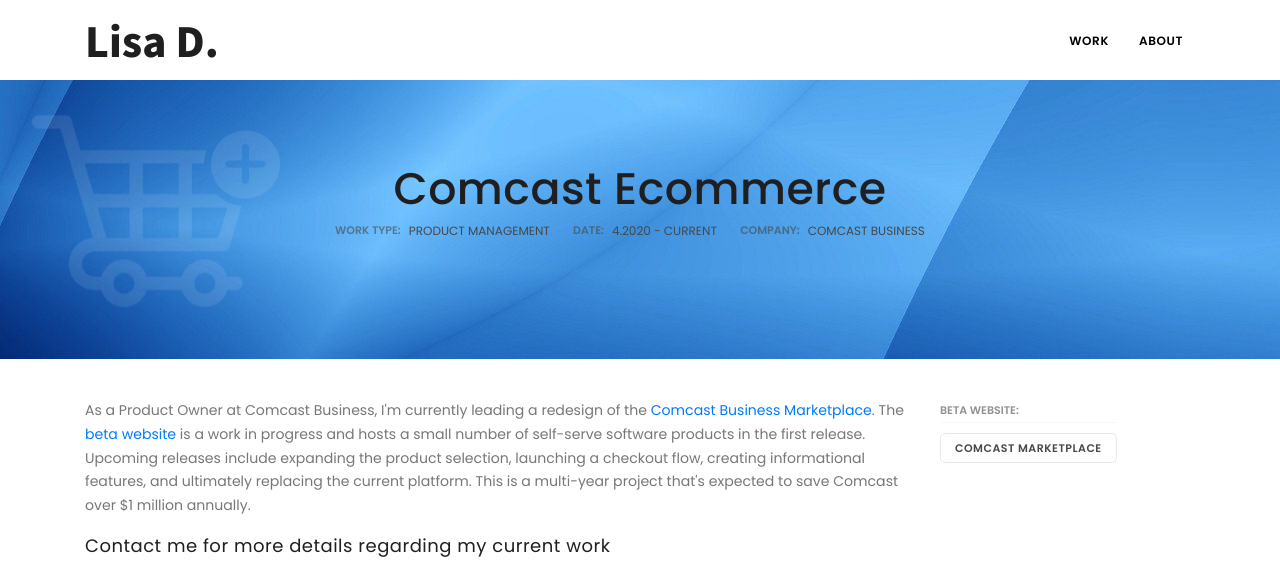
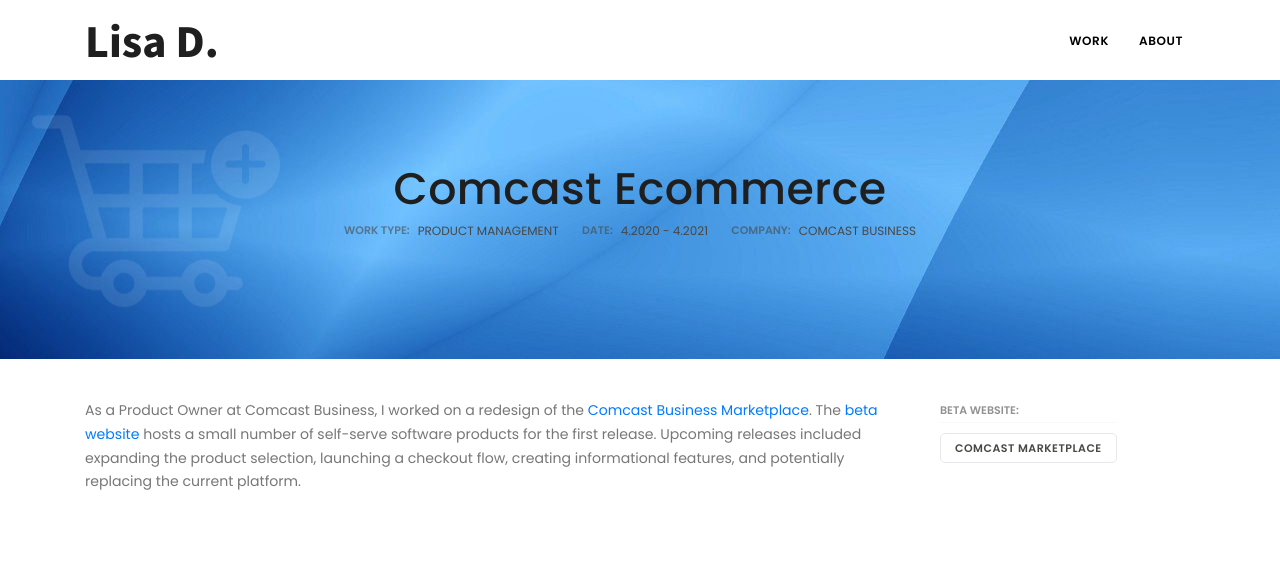
Before and after one commit to ldemusis/lisademusis.com, a plain HTML site: page cb-ecommerce.html in a window 1280 px wide. Shown: the top 571 px of the page. Drawn offline with Linux system fonts and the light colour scheme; files whose address does not match are found by name.

Commit message:
Detail updates
Updated project details and paragraph to align with new job

```diff
--- a/cb-ecommerce.html
+++ b/cb-ecommerce.html
@@ -61,7 +61,7 @@
                         <div class="attribute">
                             <strong>Work Type:</strong>Product Management</div>
                         <div class="attribute"><strong>Date:</strong>
-                            4.2020 - Current</div>
+                            4.2020 - 4.2021</div>
                         <div class="attribute">
                             <strong>Company:</strong>Comcast Business</div>
                     </div>
@@ -75,8 +75,7 @@
                 <div class="row m-b-40">
                     <div class="col-lg-9 col-md-9 col-sm-12 left">
                         <div class="project-description">
-                            <p>As a Product Owner at Comcast Business, I'm currently leading a redesign of the <a href="https://cloudsolutions.comcast.com/home" title="Comcast Business Marketplace" target="_blank">Comcast Business Marketplace</a>. The <a href="https://cloudsolutions2.comcast.com/home" title="Comcast Business Marketplace Beta" target="_blank">beta website</a> is a work in progress and hosts a small number of self-serve software products in the first release. Upcoming releases include expanding the product selection, launching a checkout flow, creating informational features, and ultimately replacing the current platform. This is a multi-year project that's expected to save Comcast over $1 million annually.</p>
-                            <h3>Contact me for more details regarding my current work</h3>
+                            <p>As a Product Owner at Comcast Business, I worked on a redesign of the <a href="https://cloudsolutions.comcast.com/home" title="Comcast Business Marketplace" target="_blank">Comcast Business Marketplace</a>. The <a href="https://cloudsolutions2.comcast.com/home" title="Comcast Business Marketplace Beta" target="_blank">beta website</a> hosts a small number of self-serve software products for the first release. Upcoming releases included expanding the product selection, launching a checkout flow, creating informational features, and potentially replacing the current platform.</p>
                         </div>
                     </div>
                     <div class="col-lg-3 col-md-3 col-sm-12">
```
